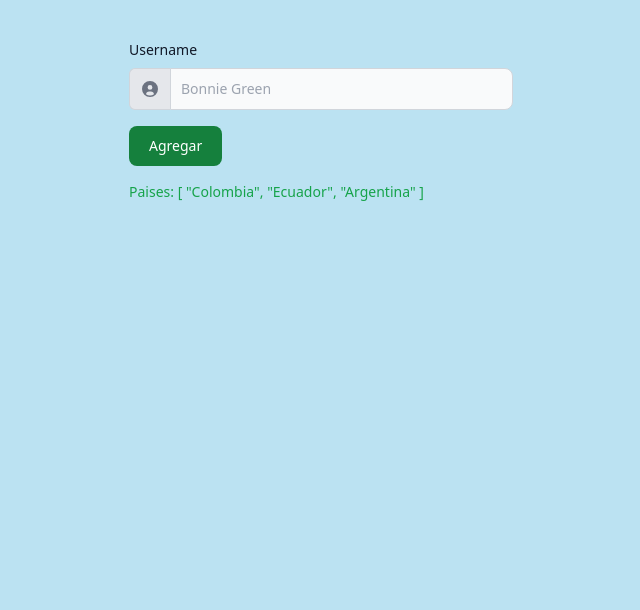
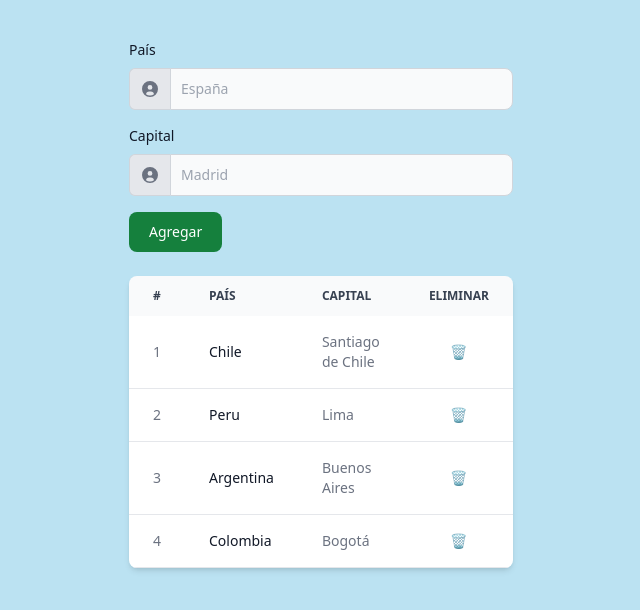
Before and after one commit to AnderDaZu/fundamentos-vue, a plain HTML site: page index.html in a window 1280 px wide. Shown: the whole page, without its empty margins (319-959 px from the left). Drawn offline with nearby package versions, Linux system fonts and the light colour scheme.

Commit message:
Iterando elementos con v-for

```diff
--- a/index.html
+++ b/index.html
@@ -45,22 +45,71 @@
 
         <div id="app3">
 
-            <form class="max-w-sm mx-auto" v-on:submit.prevent="add()">
-                <label for="website-admin" class="block mb-2 text-sm font-medium text-gray-900">Username</label>
+            <form class="max-w-sm mx-auto mb-4" v-on:submit.prevent="add()">
+                <label for="pais" class="block mb-2 text-sm font-medium text-gray-900">País</label>
                 <div class="flex">
-                <span class="inline-flex items-center px-3 text-sm text-gray-900 bg-gray-200 border border-e-0 border-gray-300 rounded-s-md">
-                    <svg class="w-4 h-4 text-gray-500" aria-hidden="true" xmlns="http://www.w3.org/2000/svg" fill="currentColor" viewBox="0 0 20 20">
-                    <path d="M10 0a10 10 0 1 0 10 10A10.011 10.011 0 0 0 10 0Zm0 5a3 3 0 1 1 0 6 3 3 0 0 1 0-6Zm0 13a8.949 8.949 0 0 1-4.951-1.488A3.987 3.987 0 0 1 9 13h2a3.987 3.987 0 0 1 3.951 3.512A8.949 8.949 0 0 1 10 18Z"/>
-                    </svg>
-                </span>
-                <input v-model="name" type="text" id="website-admin" class="rounded-none rounded-e-lg bg-gray-50 border border-gray-300 text-gray-900 focus:ring-blue-500 focus:border-blue-500 block flex-1 min-w-0 w-full text-sm p-2.5" placeholder="Bonnie Green">
+                    <span class="inline-flex items-center px-3 text-sm text-gray-900 bg-gray-200 border border-e-0 border-gray-300 rounded-s-md">
+                        <svg class="w-4 h-4 text-gray-500" aria-hidden="true" xmlns="http://www.w3.org/2000/svg" fill="currentColor" viewBox="0 0 20 20">
+                        <path d="M10 0a10 10 0 1 0 10 10A10.011 10.011 0 0 0 10 0Zm0 5a3 3 0 1 1 0 6 3 3 0 0 1 0-6Zm0 13a8.949 8.949 0 0 1-4.951-1.488A3.987 3.987 0 0 1 9 13h2a3.987 3.987 0 0 1 3.951 3.512A8.949 8.949 0 0 1 10 18Z"/>
+                        </svg>
+                    </span>
+                    <input v-model="name" type="text" id="pais" class="rounded-none rounded-e-lg bg-gray-50 border border-gray-300 text-gray-900 focus:ring-blue-500 focus:border-blue-500 block flex-1 min-w-0 w-full text-sm p-2.5" placeholder="España" autocomplete="off">
+                </div>
+
+                <label for="capital" class="block mb-2 text-sm font-medium text-gray-900 mt-4">Capital</label>
+                <div class="flex">
+                    <span class="inline-flex items-center px-3 text-sm text-gray-900 bg-gray-200 border border-e-0 border-gray-300 rounded-s-md">
+                        <svg class="w-4 h-4 text-gray-500" aria-hidden="true" xmlns="http://www.w3.org/2000/svg" fill="currentColor" viewBox="0 0 20 20">
+                        <path d="M10 0a10 10 0 1 0 10 10A10.011 10.011 0 0 0 10 0Zm0 5a3 3 0 1 1 0 6 3 3 0 0 1 0-6Zm0 13a8.949 8.949 0 0 1-4.951-1.488A3.987 3.987 0 0 1 9 13h2a3.987 3.987 0 0 1 3.951 3.512A8.949 8.949 0 0 1 10 18Z"/>
+                        </svg>
+                    </span>
+                    <input v-model="capital" type="text" id="capital" class="rounded-none rounded-e-lg bg-gray-50 border border-gray-300 text-gray-900 focus:ring-blue-500 focus:border-blue-500 block flex-1 min-w-0 w-full text-sm p-2.5" placeholder="Madrid" autocomplete="off">
                 </div>
 
                 <button class="focus:outline-none text-white bg-green-700 hover:bg-green-800 focus:ring-4 focus:ring-green-300 font-medium rounded-lg text-sm px-5 py-2.5 me-2 mb-2 dark:bg-green-600 dark:hover:bg-green-700 dark:focus:ring-green-800 my-4">Agregar</button>
 
-                <p class="mt-2 text-sm text-green-600 dark:text-green-500"><span class="font-medium">Paises: </span>{{ paises }}</p>
+                <!-- <p class="mt-2 text-sm text-green-600 dark:text-green-500"><span class="font-medium">Paises: </span>{{ paises }}</p> -->
 
             </form>
+
+            <div class="relative overflow-x-auto shadow-md sm:rounded-lg max-w-sm mx-auto">
+                <table class="w-full text-sm text-left rtl:text-right text-gray-500 dark:text-gray-400">
+                    <thead class="text-xs text-gray-700 uppercase bg-gray-50 dark:bg-gray-700 dark:text-gray-400">
+                        <tr>
+                            <th scope="col" class="px-6 py-3">
+                                #
+                            </th>
+                            <th scope="col" class="px-6 py-3">
+                                País
+                            </th>
+                            <th scope="col" class="px-6 py-3">
+                                Capital
+                            </th>
+                            <th scope="col" class="px-6 py-3">
+                                <span class="">Eliminar</span>
+                            </th>
+                        </tr>
+                    </thead>
+                    <tbody>
+                        <template v-for="(pais, index) in paises">
+                            <tr :key="index" class="bg-white border-b hover:bg-gray-50">
+                                <td class="px-6 py-4">
+                                    {{ index + 1 }}
+                                </td>
+                                <th scope="row" class="px-6 py-4 font-medium text-gray-900 whitespace-nowrap">
+                                    {{ pais.name }}
+                                </th>
+                                <td class="px-6 py-4">
+                                    {{ pais.capital }}
+                                </td>
+                                <td class="px-6 py-4 text-center">
+                                    <a href="#" class="font-medium text-blue-600">🗑️</a>
+                                </td>
+                            </tr>
+                        </template>
+                    </tbody>
+                </table>
+            </div>
 
         </div>
     </div>
@@ -69,8 +118,7 @@
     <script>
         // console.log(Vue);
 
-       /*
-        Vue.createApp({
+       /*Vue.createApp({
             data(){
                 return { // acá se definen todas las propiedades que se requieran
                     counter: 0,
@@ -119,15 +167,38 @@
             data(){
                 return {
                     name: '',
-                    paises: [ 'Colombia', 'Ecuador', 'Argentina']
-
+                    capital: '',
+                    paises: [
+                        {
+                            name: 'Chile',
+                            capital: 'Santiago de Chile'
+                        },
+                        {
+                            name: 'Peru',
+                            capital: 'Lima'
+                        },
+                        {
+                            name: 'Argentina',
+                            capital: 'Buenos Aires'
+                        },
+                        {
+                            name: 'Colombia',
+                            capital: 'Bogotá'
+                        }
+                    ]
                 }
             },
             methods: {
                 add(){
-                    if ( this.name.length > 2) {
-                        this.paises.push(this.name)
+                    if ( ( this.name.length > 2 && this.capital.length > 2 ) ) {
+                        this.paises.unshift({
+                            name: this.name,
+                            capital: this.capital
+                        })
                         this.name = ''
+                        this.capital = ''
+                    } else if( this.name.length <= 2 ) {
+
                     }
                 }
             },
```
